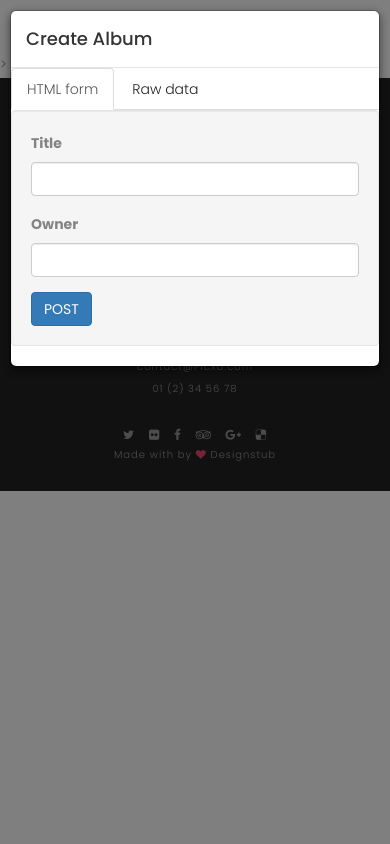
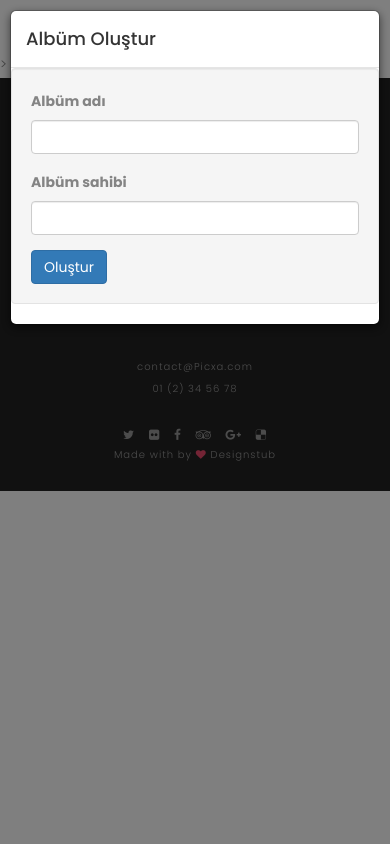
Before and after one commit to togayyazar/Photo_Album_Web, a Django app: page / in a window 390 px wide, after a click on "Albüm Oluştur". Run offline with Django 3.2, Linux system fonts and the light colour scheme; data that the repository does not hold is empty; some libraries are stand-ins or nearby versions; some web fonts are replaced.

Commit message:
fix url paths

```diff
--- a/albums/templates/index.html
+++ b/albums/templates/index.html
@@ -53,13 +53,10 @@
 <header id="header" class="header">
     <div class="container-fluid">
         <hgroup>
-
             <!-- logo -->
 
             <h1> <a href="/" title="Picxa"><img src="/static/images/logo.png" alt="Picxa" title="Picxa"/></a> </h1>
-
             <!-- logo -->
-
             <!-- nav -->
 
             <nav>
@@ -87,23 +84,18 @@
 </header>
 
 <!-- header -->
-
 <main class="main-wrapper" id="container">
-
     <!-- image Gallery -->
-
     <div class="wrapper">
         <div class="">
             <ul id="albums-list" class="small-block-grid-2 medium-block-grid-3 large-block-grid-3 masonry">
 
             </ul>
             <div>
-            <button type="button" class="btn btn-primary waves-effect waves-circle waves-float pull-right" data-toggle="modal" data-target="#PhotoCreateModal">Create Photo Album</button>
+                <button type="button" class="btn btn-primary waves-effect waves-circle waves-float pull-right" data-toggle="modal" data-target="#PhotoCreateModal">Albüm Oluştur</button>
             </div>
         </div>
     </div>
-
-
 </main>
 
 >    <div class="modal fade" id="PhotoCreateModal" role="dialog" >
@@ -111,28 +103,19 @@
         <div class="modal-content">
             <div class="modal-header">
                 <h4 class="modal-title">
-                        <span>Create Album</span>
+                    <span>Albüm Oluştur</span>
                 </h4>
             </div
             <div class="modal-body">
                 <div class="tabbable">
-                        <ul class="nav nav-tabs form-switcher">
-                          <li class="active">
-                            <a name="html-tab" href="#post-object-form" data-toggle="tab" aria-expanded="true">HTML form</a>
-                          </li>
-                          <li>
-                            <a name="raw-tab" href="#post-generic-content-form" data-toggle="tab">Raw data</a>
-                          </li>
-                        </ul>
-
                     <div class="well tab-content">
                         <div class="tab-pane active" id="post-object-form">
-                              <form action="/albums" method="POST" enctype="multipart/form-data" class="form-horizontal" novalidate="">
+                            <form action="/albums/" method="POST" enctype="multipart/form-data" class="form-horizontal" novalidate="">
                                 <fieldset>
                                     <input type="hidden" name="csrfmiddlewaretoken" value="zdO8ooXLdeM92yNyGHyGI1dWaIOzUnEJRL7HgKmdFm85vAFXIhfMqS4EjpSXDZFU">
                                     <div class="form-group ">
                                         <label class="col-sm-2 control-label ">
-                                            Title
+                                            Albüm adı
                                         </label>
                                         <div class="col-sm-10">
                                             <input name="title" class="form-control" type="text"  value="" >
@@ -141,7 +124,7 @@
 
                                     <div class="form-group ">
                                         <label class="col-sm-2 control-label ">
-                                            Owner
+                                            Albüm sahibi
                                         </label>
 
                                         <div class="col-sm-10">
@@ -150,79 +133,17 @@
                                     </div>
 
                                     <div class="form-actions">
-                                        <button class="btn btn-primary" title="Make a POST request on the Album List resource">POST</button>
+                                        <button class="btn btn-primary" title="Albüm oluştur.">Oluştur</button>
                                     </div>
                                 </fieldset>
                             </form>
-                          </div>
-
-
-                          <div class="tab-pane" id="post-generic-content-form">
-                                <form action="/albums" method="POST" class="form-horizontal">
-                                    <fieldset>
-                                        <div class="form-group">
-                                            <label for="id__content_type" class="col-sm-2 control-label">Media type:</label>
-                                            <div class="col-sm-10">
-                                                <select name="_content_type" data-override="content-type" id="id__content_type" class="form-control">
-                                                    <option value="application/json" selected>application/json</option>
-                                                    <option value="application/x-www-form-urlencoded">application/x-www-form-urlencoded</option>
-                                                    <option value="multipart/form-data">multipart/form-data</option>
-                                                </select>
-                                                <span class="help-block"></span>
-                                            </div>
-                                        </div>
-                                        <div class="form-group">
-                                            <label for="id__content" class="col-sm-2 control-label">Content:</label>
-                                            <div class="col-sm-10">
-                                                <textarea name="_content" cols="40" rows="10" data-override="content" id="id__content" class="form-control">
-                                                    {
-                                                    &quot;title&quot;: &quot;&quot;,
-                                                    &quot;owner&quot;: &quot;&quot;
-                                                    }
-                                                </textarea>
-                                                <span class="help-block"></span>
-                                            </div>
-                                        </div>
-                                        <div class="form-actions">
-                                            <button class="btn btn-primary" title="Make a POST request on the Album List resource">POST</button>
-                                        </div>
-                                    </fieldset>
-                                </form>
-                            </div>
-
-
                         </div>
                     </div>
                 </div>
             </div>
         </div>
     </div>
-
-
-
-
-
-
-
-
-
-
-
-
-
-
-
-
-
-
-
-
-
-
-
-
-
-
+</div>
 
 <!-- Image Gallery -->
 
```
Lines whose indentation alone changed are shown as unchanged.
